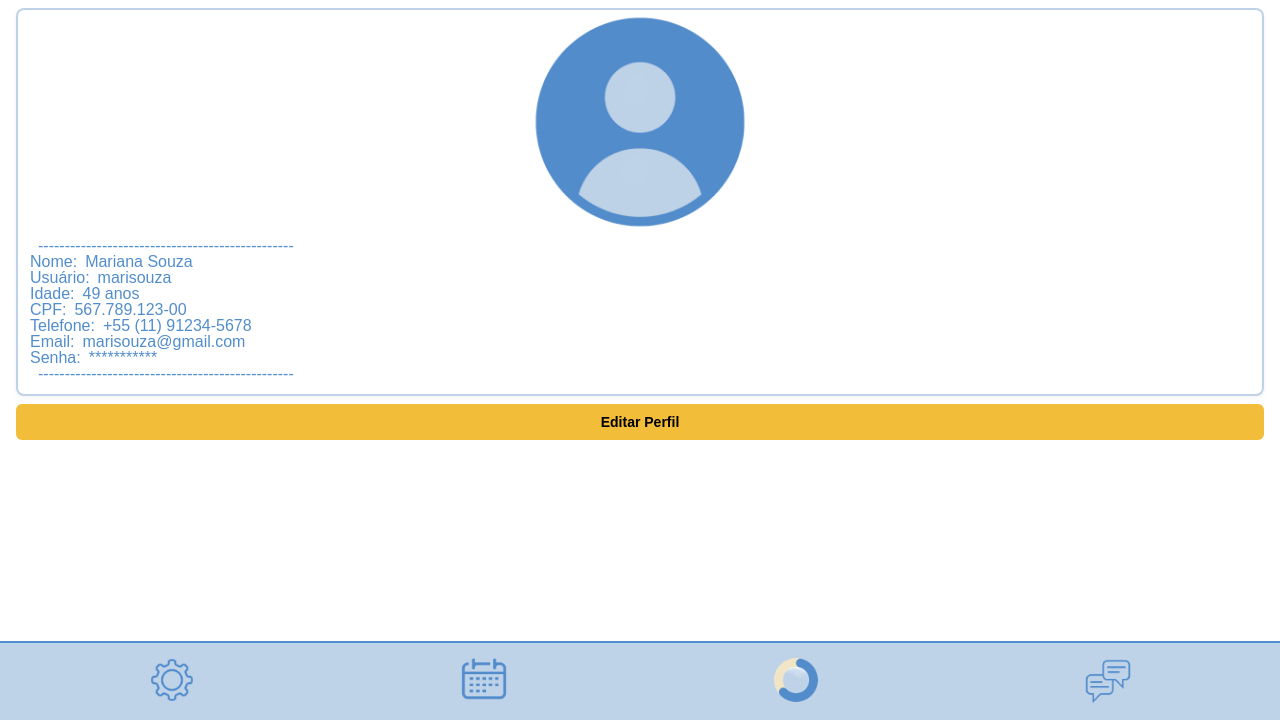
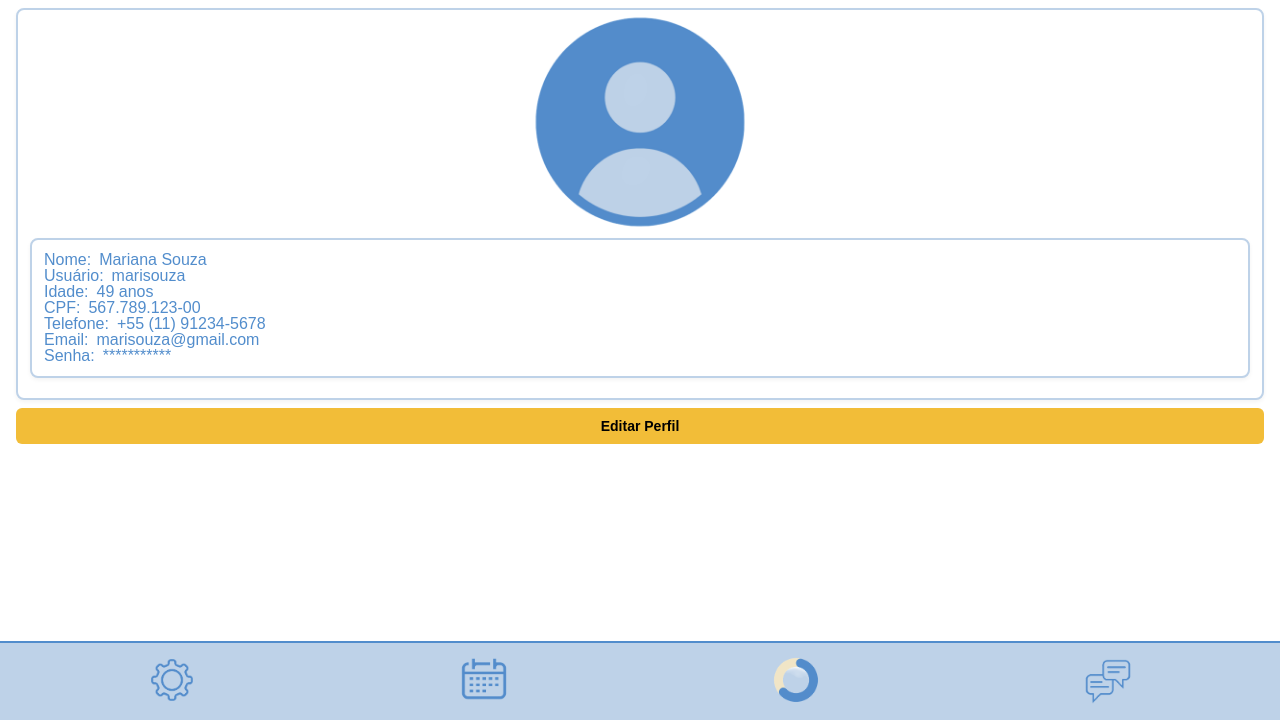
Before and after one commit to Menusoids/Teach-Me-Grupo-4, a plain HTML site: page Grupo_4/perfil.html in a window 1280 px wide. Shown: the part 80-800 px from the top of the page. Drawn offline with Linux system fonts and the light colour scheme.

Commit message:
uyfkuygh

```diff
--- a/Grupo_4/perfil.html
+++ b/Grupo_4/perfil.html
@@ -26,13 +26,10 @@
                     <img src="img/perfil.png" alt="Perfil">
                 </a>
             </section>
+            <article class="card-professor">
                 <section>
                     <div class="secao-perfil">
-                    <h3></h3>
-                    <h3 class="materia-nota">------------------------------------------------</h3>
-                </div>
-                <div class="secao-perfil">
-                    <h3>Nome:</h3>
+                        <h3>  Nome:</h3>
                         <h3 class="materia-nota">Mariana Souza</h3>
                     </div>
                     <div class="secao-perfil">
@@ -59,11 +56,8 @@
                         <h3>Senha:</h3>
                         <h3 class="materia-nota">***********</h3>
                     </div>
-                <div class="secao-perfil">
-                    <h3></h3>
-                    <h3 class="materia-nota">------------------------------------------------</h3>
-                </div>
                 </section>
+            </article>
         </article>
         <article>
             <section>
```
Lines whose indentation alone changed are shown as unchanged.
